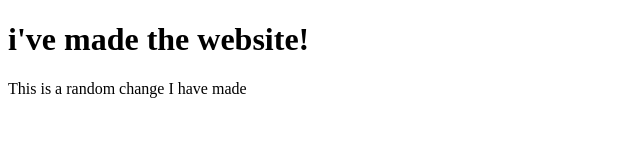
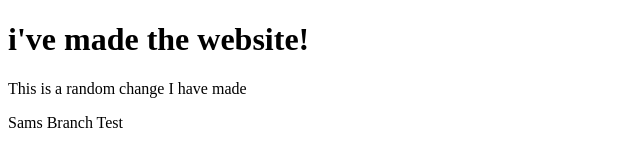
Before and after one commit to oscarsangwin/programming-collab-1, a plain HTML site: page src/index.html in a window 1280 px wide. Shown: the whole page, without its empty margins (0-640 px from the left). Drawn offline with Linux system fonts and the light colour scheme.

Commit message:
New Branch - Sam

```diff
--- a/src/index.html
+++ b/src/index.html
@@ -7,5 +7,6 @@
 <body>
 <h1>i've made the website!</h1>
 <p>This is a random change I have made</p>
+<p>Sams Branch Test</p>
 </body>
 </html>
```
